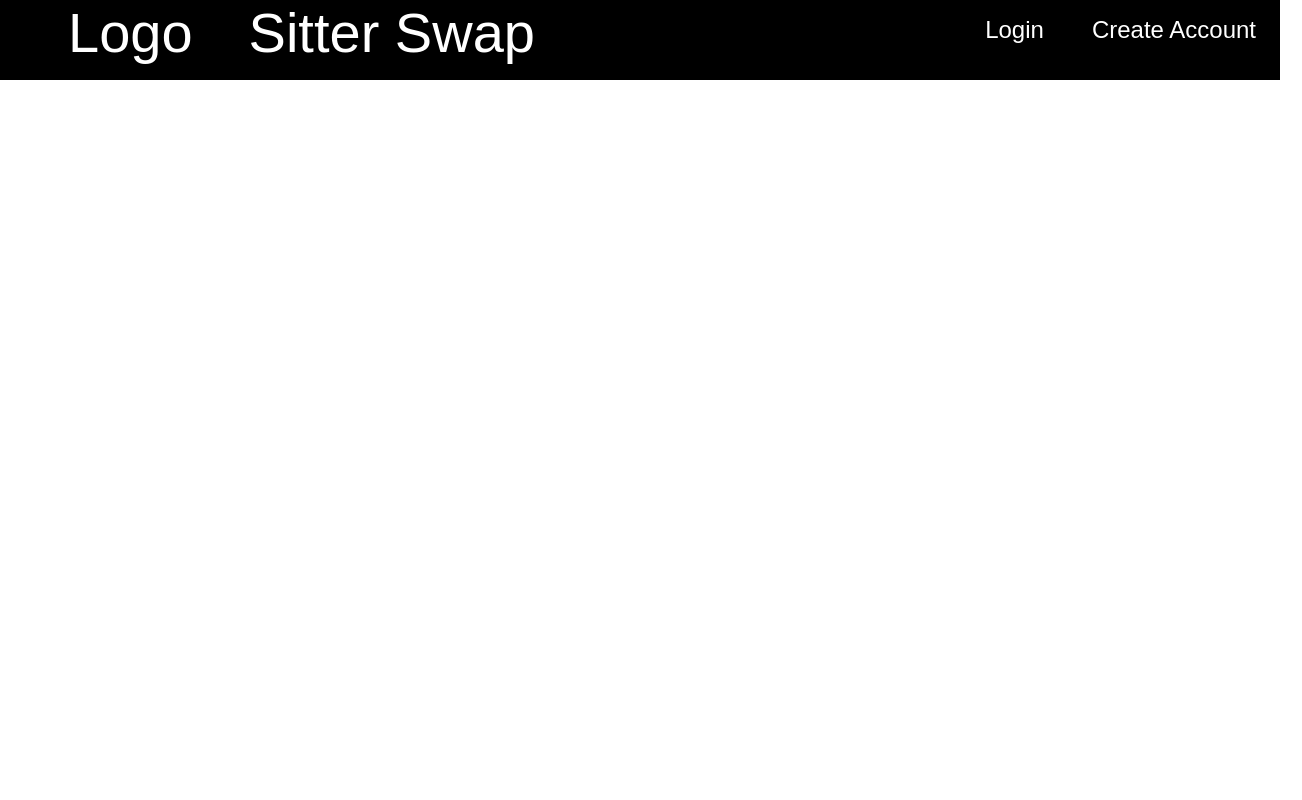
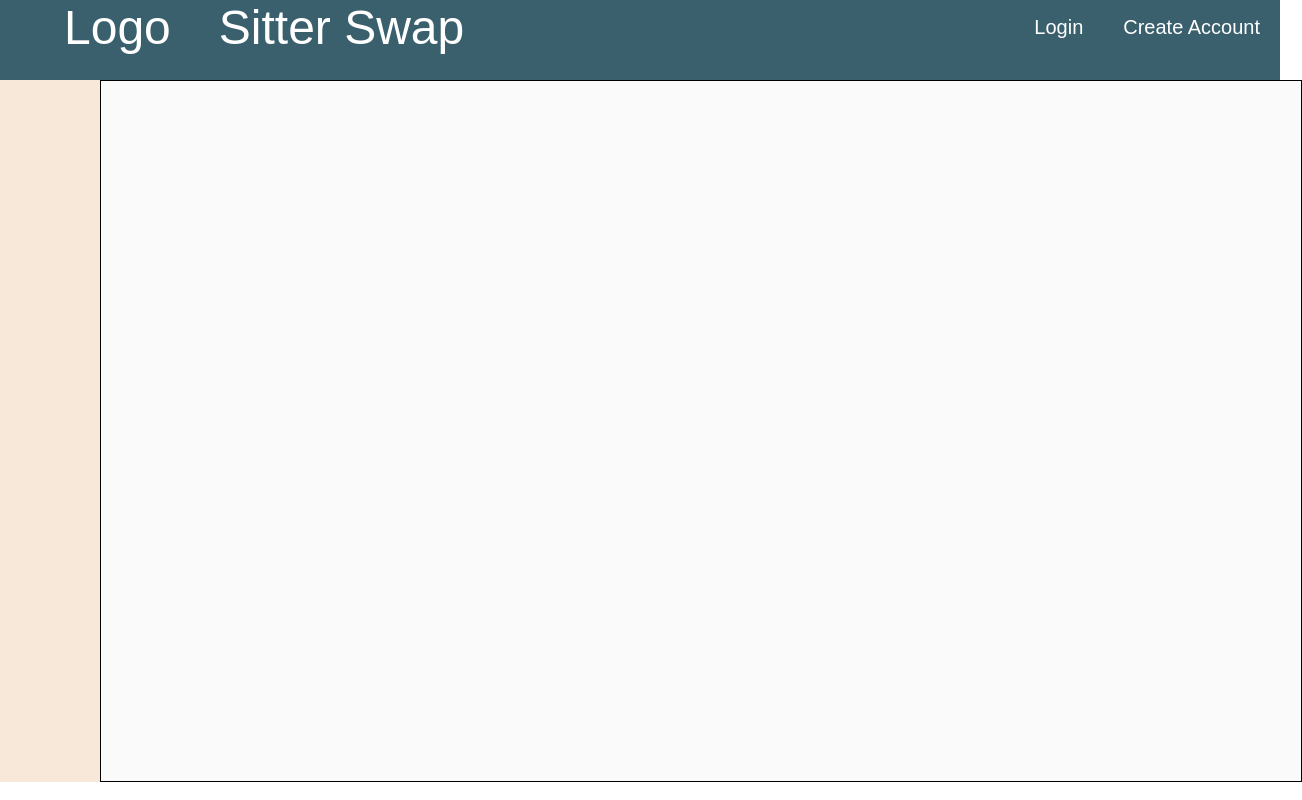
Before and after one commit to blsrofe/sitter-swap, a React (Create React App) app: page / in a window 1280 px wide. Shown: the whole page, 1302 px wide, since content can reach past the window. Built offline with nearby package versions, Linux system fonts and the light colour scheme.

Commit message:
Add styles

```diff
--- a/src/App.css
+++ b/src/App.css
@@ -1,5 +1,9 @@
+.App {
+  background-color: #f7e8d9;
+}
+
 nav {
-  background-color: black;
+  background-color: #3a606e;
   height: 5em;
 }
 
@@ -12,16 +16,12 @@ nav ul li{
 	display: inline;
 }
 
-#left-nav {
-
-}
-
 #right-nav {
   float: right;
 }
 
 #left-nav a {
-  font-size: 3.5em;
+  font-size: 3em;
   padding: .5em;
 }
 
@@ -29,9 +29,17 @@ nav ul li a {
 	text-decoration: none;
 	padding: 1em;
 	color: #fff;
-  font-size: 1.5em;
+  font-size: 1.25em;
 }
 
 nav ul li a:hover {
 	color: blue;
 }
+
+.content-panel {
+  width: 1200px;
+  height: 700px;
+  margin-left: 100px;
+  border: solid black 1px;
+  background-color: #fafafa;
+}
--- a/src/App.js
+++ b/src/App.js
@@ -1,20 +1,13 @@
 import React, { Component } from 'react'
 import logo from './logo.svg'
 import './App.css'
+import NavBar from './components/NavBar'
 
-class NavBar extends Component {
+class ContentPanel extends Component {
   render() {
-    return (
-      <nav>
-        <ul id="left-nav">
-  	      <li><a href="">Logo</a></li>
-  	      <li><a href="/">Sitter Swap</a></li>
-        </ul>
-        <ul id="right-nav">
-  	      <li><a href="">Login</a></li>
-  	      <li><a href="">Create Account</a></li>
-        </ul>
-      </nav>
+    return(
+      <section className="content-panel">
+      </section>
     )
   }
 }
@@ -24,9 +17,10 @@ class App extends Component {
     return (
       <div className="App">
         <NavBar />
+        <ContentPanel />
       </div>
     )
   }
 }
 
-export default App;
+export default App
--- /dev/null
+++ b/src/components/NavBar.js
@@ -0,0 +1,20 @@
+import React, { Component } from 'react'
+
+class NavBar extends Component {
+  render() {
+    return (
+      <nav className="navbar">
+        <ul id="left-nav">
+  	      <li><a href="">Logo</a></li>
+  	      <li><a href="/">Sitter Swap</a></li>
+        </ul>
+        <ul id="right-nav">
+  	      <li><a href="">Login</a></li>
+  	      <li><a href="">Create Account</a></li>
+        </ul>
+      </nav>
+    )
+  }
+}
+
+export default NavBar
```
Also changed, not shown: public/skyscraper.png (added), public/vintage-concrete.png (added).
